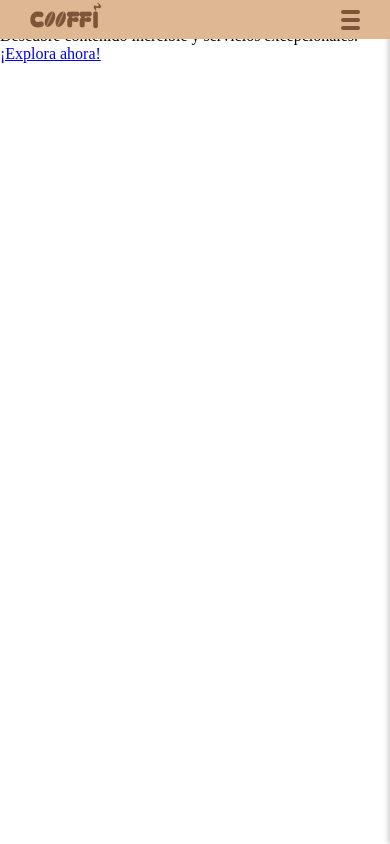
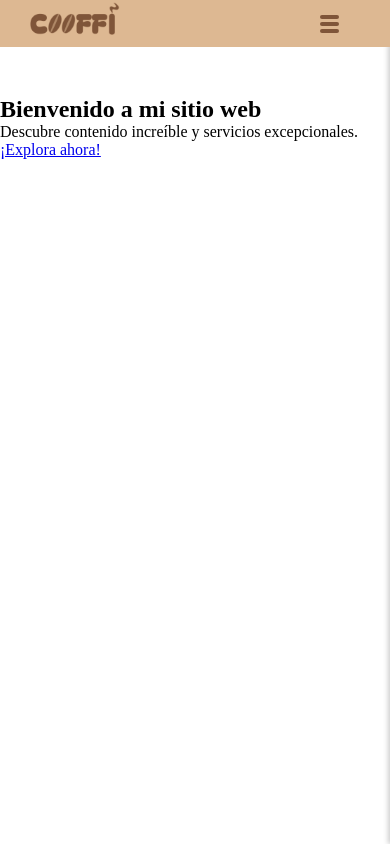
Before and after one commit to Valency12/Product-Landing-Page, a plain HTML site: page index.html in a window 390 px wide. Drawn offline with Linux system fonts and the light colour scheme.

Commit message:
Modificando el menu hamburguesa!

```diff
--- a/style.css
+++ b/style.css
@@ -33,6 +33,7 @@ header {
 /* Logo */
 .logo img {
     max-width: calc(25px + 12vw);
+    min-width: 90px; /* Tamaño mínimo */
 }
 
 /* Navbar */
@@ -104,7 +105,9 @@ header {
     display: none;
     cursor: pointer;
     flex-direction: column;
-    gap: calc(5px - 1px);
+    gap: calc(4px - 1px);
+    min-width: 40px; /* Tamaño mínimo */
+    width: calc(30px + 2vw); /* Aumenta dinámicamente con el tamaño de la pantalla */
 }
 
 .bar {
@@ -172,3 +175,10 @@ header {
         right: 0;
     }
 }
+
+/*Hero section*/
+.hero{
+    margin-top: 6rem;
+}
+
+/*TENEMOS QUE CAMBIAR EL MARGIN DEL MENU BAR*/
```
